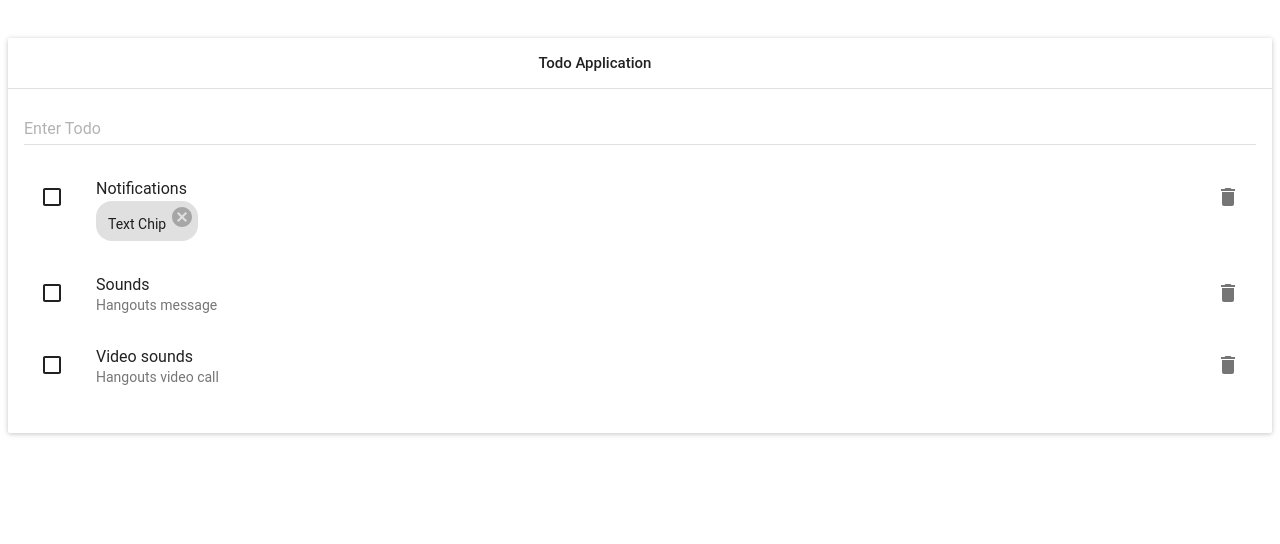
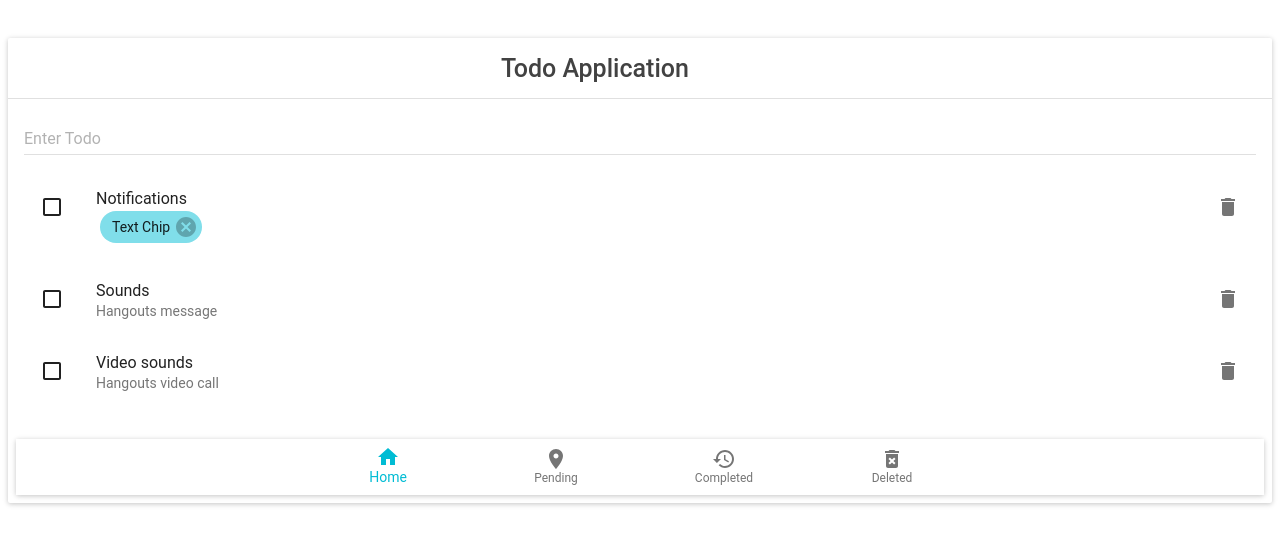
Before and after one commit to gurindernarang/React_Todo, a React (Create React App) app: page / in a window 1280 px wide. Shown: the top 544 px of the page. Built offline with nearby package versions, Linux system fonts and the light colour scheme.

Commit message:
Different components of Material UI

```diff
--- a/src/components/landing-view/LandingView.js
+++ b/src/components/landing-view/LandingView.js
@@ -1,18 +1,27 @@
 import React from 'react';
-import {Card, CardHeader, CardText} from 'material-ui/Card';
+import {Card, CardHeader, CardText, CardActions} from 'material-ui/Card';
 import Divider from 'material-ui/Divider';
 import TextField from 'material-ui/TextField';
-import  TodoList from '../todo-list/TodoList'
-import './LandingView.css'
+import  TodoList from '../todo-list/TodoList';
+import NavigationTabs from "../navigation-tabs/NavigationTabs";
+import {grey800} from 'material-ui/styles/colors';
+import './LandingView.css';
+const headerStyle = {
+        fontSize: 25,
+        color: grey800
+};
 function LandingView() {
     return (
         <Card>
-            <CardHeader id="header" title="Todo Application"/>
+            <CardHeader titleStyle={headerStyle} id="header" title="Todo Application"/>
             <Divider />
             <CardText>
                 <TextField hintText="Enter Todo" fullWidth={true}/>
                 <TodoList></TodoList>
             </CardText>
+            <CardActions>
+                <NavigationTabs></NavigationTabs>
+            </CardActions>
         </Card>
     );
 }
--- /dev/null
+++ b/src/components/navigation-tabs/NavigationTabs.js
@@ -0,0 +1,54 @@
+import React, {Component} from 'react';
+import FontIcon from 'material-ui/FontIcon';
+import {BottomNavigation, BottomNavigationItem} from 'material-ui/BottomNavigation';
+import Paper from 'material-ui/Paper';
+import IconLocationOn from 'material-ui/svg-icons/communication/location-on';
+import DeleteForever from 'material-ui/svg-icons/action/delete-forever';
+import History from 'material-ui/svg-icons/action/history';
+import Home from 'material-ui/svg-icons/action/home';
+
+const nearbyIcon = <IconLocationOn/>;
+
+/**
+ * A simple example of `BottomNavigation`, with three labels and icons
+ * provided. The selected `BottomNavigationItem` is determined by application
+ * state (for instance, by the URL).
+ */
+class NavigationTabs extends Component {
+    state = {
+        selectedIndex: 0,
+    };
+
+    select = (index) => this.setState({selectedIndex: index});
+
+    render() {
+        return (
+            <Paper zDepth={1}>
+                <BottomNavigation selectedIndex={this.state.selectedIndex}>
+                    <BottomNavigationItem
+                        label="Home"
+                        icon={<Home />}
+                        onClick={() => this.select(0)}
+                    />
+                    <BottomNavigationItem
+                        label="Pending"
+                        icon={nearbyIcon}
+                        onClick={() => this.select(1)}
+                    />
+                    <BottomNavigationItem
+                        label="Completed"
+                        icon={<History/>}
+                        onClick={() => this.select(2)}
+                    />
+                    <BottomNavigationItem
+                        label="Deleted"
+                        icon={<DeleteForever/>}
+                        onClick={() => this.select(3)}
+                    />
+                </BottomNavigation>
+            </Paper>
+        );
+    }
+}
+
+export default NavigationTabs;
--- /dev/null
+++ b/src/components/todo-list/TodoList.css
@@ -0,0 +1,3 @@
+#tag svg{
+    float: right;
+}
--- a/src/components/todo-list/TodoList.js
+++ b/src/components/todo-list/TodoList.js
@@ -1,23 +1,22 @@
 import React from 'react';
 import {List, ListItem} from 'material-ui/List';
-import Divider from 'material-ui/Divider';
 import Checkbox from 'material-ui/Checkbox';
 import Delete from 'material-ui/svg-icons/action/delete';
-import {red500} from 'material-ui/styles/colors';
+import {cyan500, cyan200} from 'material-ui/styles/colors';
 import Chip from 'material-ui/Chip';
+import './TodoList.css';
 
-const iconStyles = {
-    marginRight: 24,
-};
-const styles = {
+const tagStyles = {
     chip: {
-        margin: 0,
-        height: 40
+        margin: 4,
+        height: 32,
+        labelColor: "red",
+        backgroundColor: cyan200
     },
     wrapper: {
         display: 'flex',
-        flexWrap: 'wrap',
-    },
+        flexWrap: 'wrap'
+    }
 };
 function handleRequestDelete() {
     alert('You clicked the delete button.');
@@ -30,23 +29,23 @@ function TodoList() {
     return (
         <List>
             <ListItem
-                leftCheckbox={<Checkbox/>}
+                leftCheckbox={<Checkbox />}
                 primaryText="Notifications"
-                secondaryText={<Chip style={styles.chip} onRequestDelete={handleRequestDelete} onClick={handleClick}>
+                secondaryText={<Chip id='tag' style={tagStyles.chip} onRequestDelete={handleRequestDelete} onClick={handleClick}>
                         Text Chip</Chip>}
-                rightIcon={<Delete hoverColor={red500}/>}
+                rightIcon={<Delete hoverColor={cyan500}/>}
             />
             <ListItem
                 leftCheckbox={<Checkbox/>}
                 primaryText="Sounds"
                 secondaryText="Hangouts message"
-                rightIcon={<Delete hoverColor={red500}/>}
+                rightIcon={<Delete hoverColor={cyan500}/>}
             />
             <ListItem
                 leftCheckbox={<Checkbox/>}
                 primaryText="Video sounds"
                 secondaryText="Hangouts video call"
-                rightIcon={<Delete hoverColor={red500}/>}
+                rightIcon={<Delete hoverColor={cyan500}/>}
             />
         </List>
     );
```
